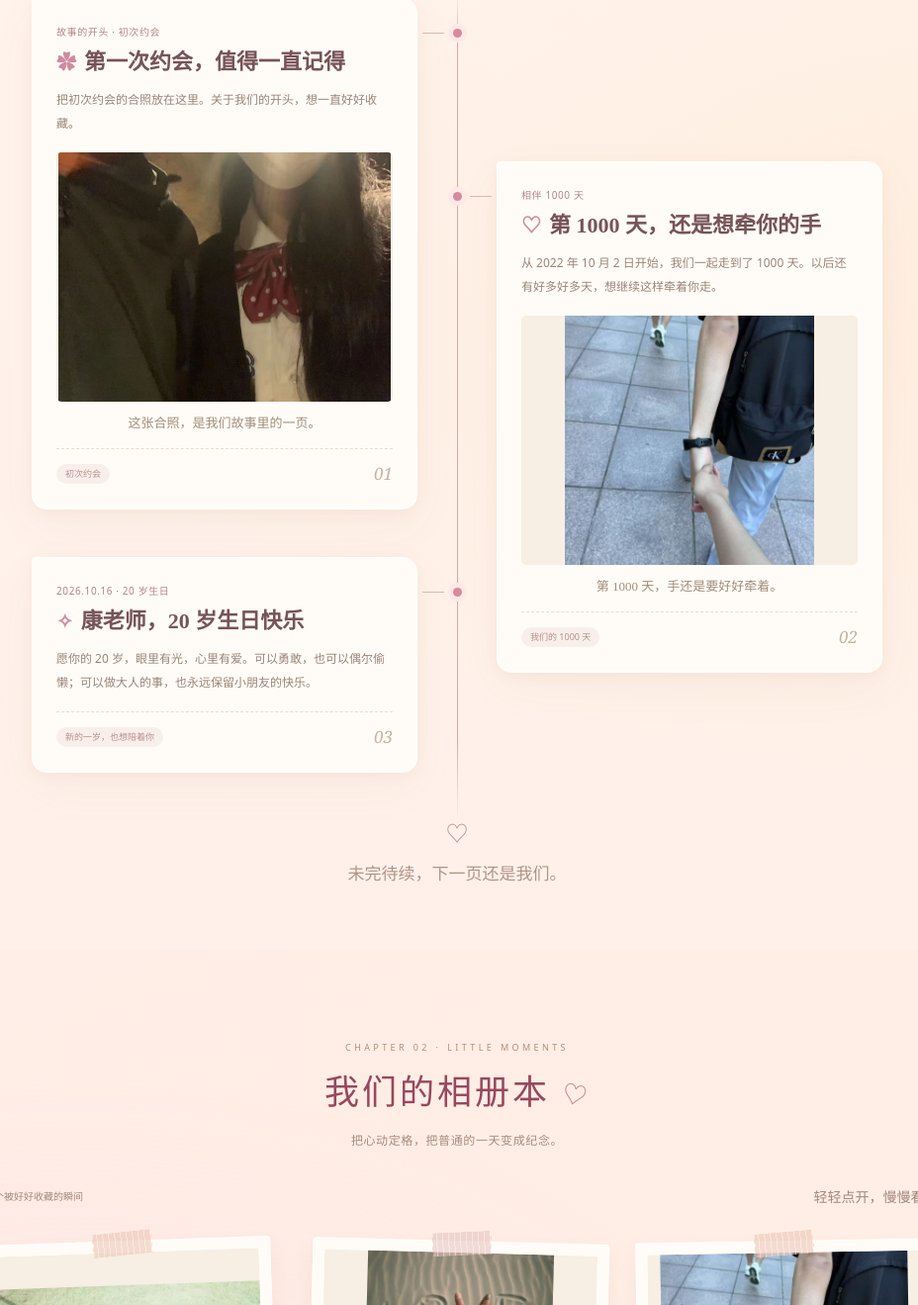
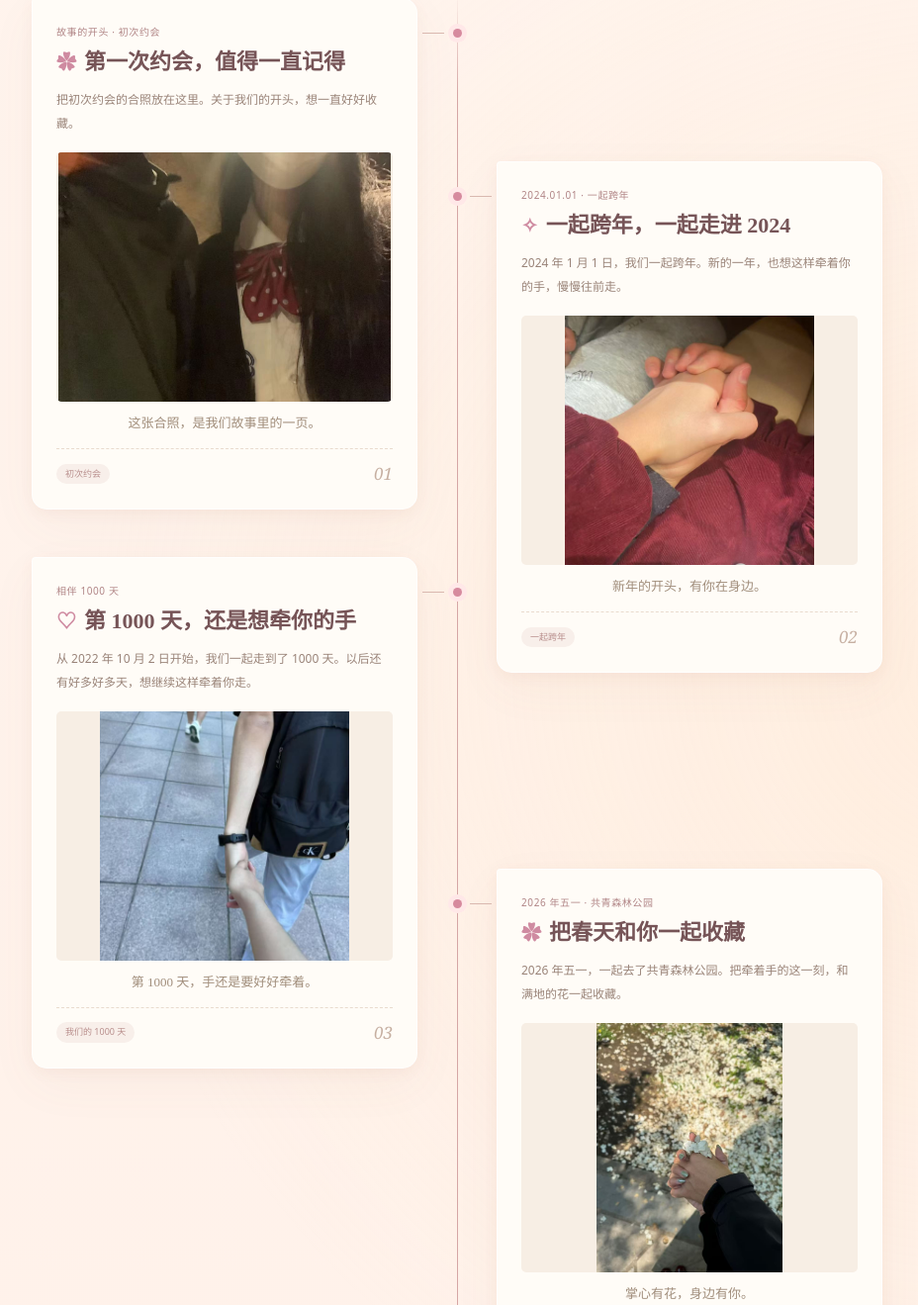
Before and after one commit to leiye302/shiguang-birthday, a website: page index.html in a window 1280 px wide. Shown: the part 1101-2420 px from the top of the page at 99% size, without its empty margins (178-1106 px from the left). Drawn offline with Linux system fonts and the light colour scheme.

Commit message:
Add New Year and Gongqing Forest Park memories to the timeline

```diff
--- a/content.js
+++ b/content.js
@@ -20,12 +20,22 @@ window.SITE_CONTENT = {
       image: "./assets/photos/first-date.jpg", imageAlt: "初次约会时拍下的两人合照", caption: "这张合照，是我们故事里的一页。", tag: "初次约会"
     },
     {
-      chapter: "02", date: "相伴 1000 天", icon: "♡", title: "第 1000 天，还是想牵你的手",
+      chapter: "02", date: "2024.01.01 · 一起跨年", icon: "✧", title: "一起跨年，一起走进 2024",
+      description: "2024 年 1 月 1 日，我们一起跨年。新的一年，也想这样牵着你的手，慢慢往前走。",
+      image: "./assets/photos/new-year-2024.jpg", imageAlt: "2024 年 1 月 1 日一起跨年时，两个人握在一起的手", caption: "新年的开头，有你在身边。", tag: "一起跨年"
+    },
+    {
+      chapter: "03", date: "相伴 1000 天", icon: "♡", title: "第 1000 天，还是想牵你的手",
       description: "从 2022 年 10 月 2 日开始，我们一起走到了 1000 天。以后还有好多好多天，想继续这样牵着你走。",
       image: "./assets/photos/day-1000.jpg", imageAlt: "在一起 1000 天时牵手走路的照片", caption: "第 1000 天，手还是要好好牵着。", tag: "我们的 1000 天"
     },
     {
-      chapter: "03", date: "2026.10.16 · 20 岁生日", icon: "✧", title: "康老师，20 岁生日快乐",
+      chapter: "04", date: "2026 年五一 · 共青森林公园", icon: "✿", title: "把春天和你一起收藏",
+      description: "2026 年五一，一起去了共青森林公园。把牵着手的这一刻，和满地的花一起收藏。",
+      image: "./assets/photos/gongqing-forest-2026.jpg", imageAlt: "2026 年五一在共青森林公园，两人牵着手，掌心和地上都有白色花朵", caption: "掌心有花，身边有你。", tag: "共青森林公园"
+    },
+    {
+      chapter: "05", date: "2026.10.16 · 20 岁生日", icon: "✧", title: "康老师，20 岁生日快乐",
       description: "愿你的 20 岁，眼里有光，心里有爱。可以勇敢，也可以偶尔偷懒；可以做大人的事，也永远保留小朋友的快乐。",
       image: null, imageAlt: "", caption: "", tag: "新的一岁，也想陪着你"
     }
--- a/index.html
+++ b/index.html
@@ -8,7 +8,7 @@
     <title>拾光集 · 康老师，20 岁生日快乐</title>
     <link rel="icon" type="image/svg+xml" href="./assets/flower.svg" />
     <link rel="stylesheet" href="./styles.css" />
-    <script src="./content.js" defer></script>
+    <script src="./content.js?v=20261015-memories" defer></script>
     <script src="./app.js" defer></script>
   </head>
   <body>
```
Also changed, not shown: README.md, assets/photos/gongqing-forest-2026.jpg (added), assets/photos/new-year-2024.jpg (added).
